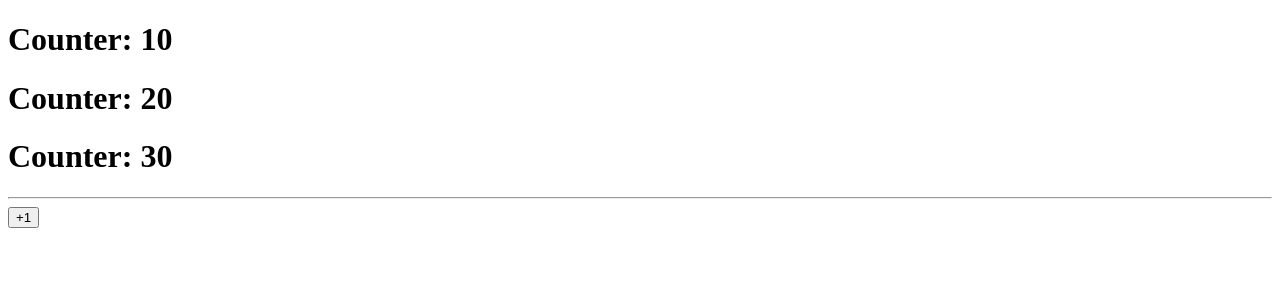
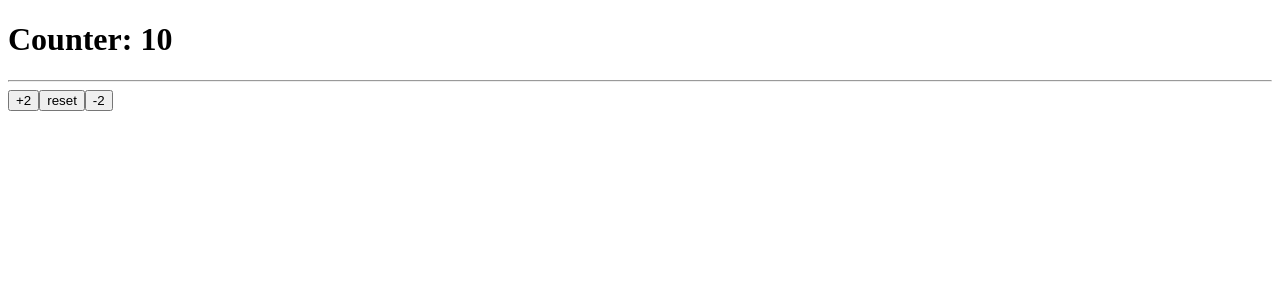
Before and after one commit to jhosuapp/hooks-react-ts, a React app: page / in a window 1280 px wide. Shown: the top 300 px of the page. Built offline with nearby package versions, Linux system fonts and the light colour scheme; the HTML template or start-up script is replaced by a standard one.

Commit message:
feat: custom hooks

```diff
--- /dev/null
+++ b/src/01-use-state/CounterWithHook.tsx
@@ -0,0 +1,20 @@
+import { useCounter } from "../hooks";
+
+const CounterWithHook = ():JSX.Element => {
+
+    const { counter, increment, decrement, reset } = useCounter(10);
+
+    return (
+        <>
+            <h1>Counter: { counter }</h1>
+
+            <hr />
+
+            <button className="btn btn-primary" onClick={ () => increment(2) }>+2</button>
+            <button className="btn btn-primary" onClick={ reset }>reset</button>
+            <button className="btn btn-primary" onClick={ () => decrement(2) }>-2</button>
+        </>
+    )
+}
+
+export { CounterWithHook }
--- /dev/null
+++ b/src/hooks/index.ts
@@ -0,0 +1 @@
+export * from './useCounter';
--- /dev/null
+++ b/src/hooks/useCounter.ts
@@ -0,0 +1,34 @@
+import { useState } from "react"
+
+type TypesCounter = {
+    counter: number
+    increment: (value: number) => void,
+    decrement: (value: number) => void,
+    reset: () => void
+}
+
+const useCounter = (initialValue:number):TypesCounter=>{
+    const [counter, setCounter] = useState<number>(initialValue);
+
+
+    const increment = (value: number)=>{
+        setCounter(counter + value);
+    }
+
+    const decrement = (value: number)=>{
+        setCounter(counter - value);
+    }
+    const reset = ()=>{
+        setCounter(10);
+    }
+
+
+    return {
+        counter,
+        increment,
+        decrement,
+        reset
+    }
+}
+
+export { useCounter }
--- a/src/main.tsx
+++ b/src/main.tsx
@@ -1,10 +1,11 @@
 import React from 'react';
 import ReactDOM from 'react-dom/client';
 // import { App } from './App.tsx';
-import { Counter } from './01-use-state/Counter';
+// import { Counter } from './01-use-state/Counter';
+import { CounterWithHook } from './01-use-state/CounterWithHook';
 
 ReactDOM.createRoot(document.getElementById('root')!).render(
   <React.StrictMode>
-    <Counter />
+    <CounterWithHook />
   </React.StrictMode>,
 )
```
